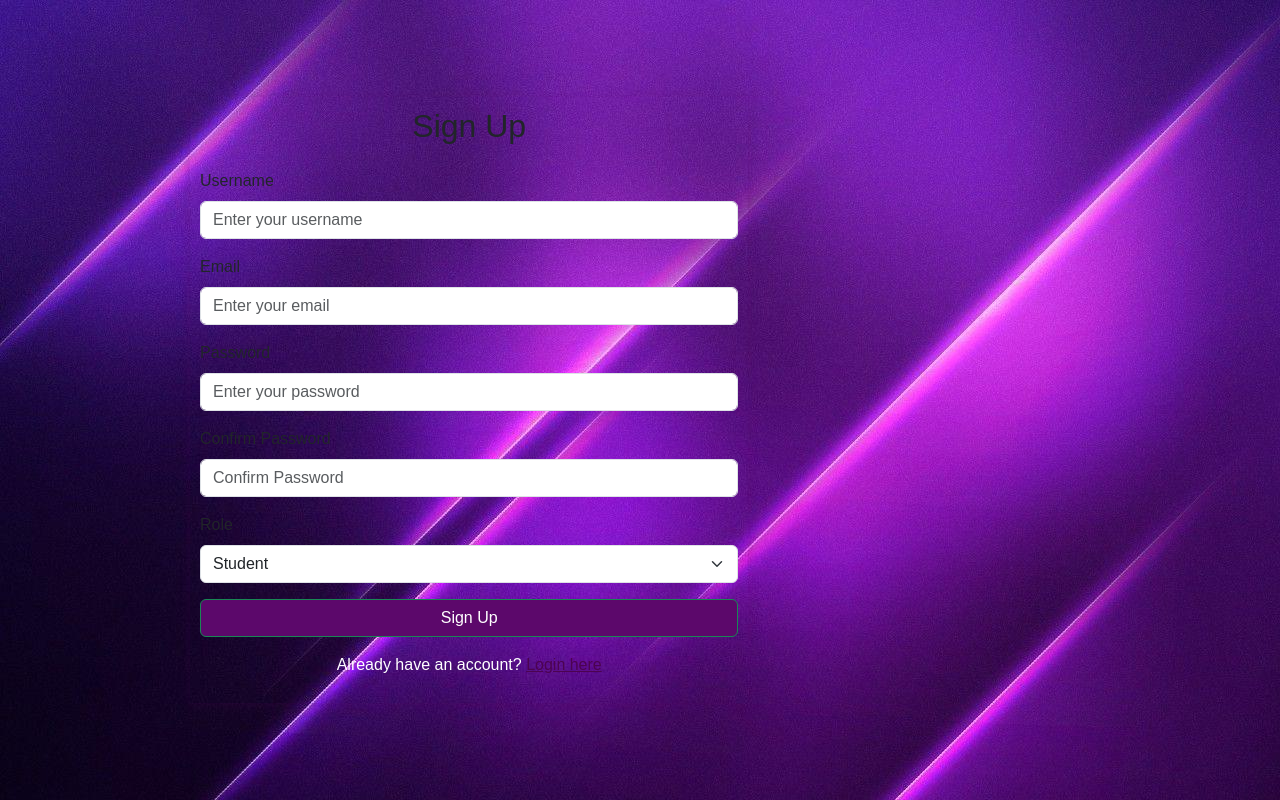
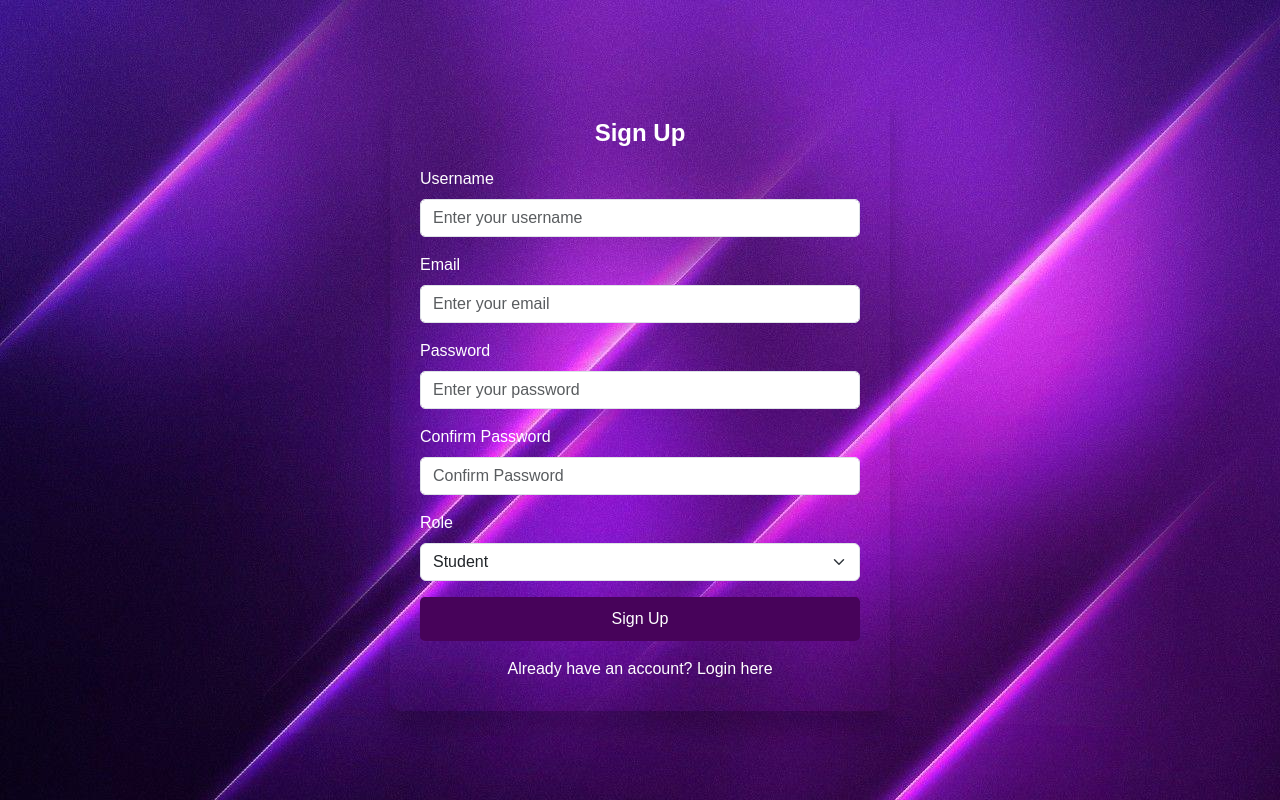
Before and after one commit to Devaraj-D/Project, a Flask app: page /signup in a window 1280 px wide. Run offline with Flask 3, Linux system fonts and the light colour scheme.

Commit message:
signin update

```diff
--- a/TalentConnect/JIM/settings.py
+++ b/TalentConnect/JIM/settings.py
@@ -87,8 +87,8 @@ DATABASES = {
             'NAME': 'JIM',
             'USER': 'root',
             # 'PASSWORD': 'devaraj2003',
-            #'PASSWORD': 'veerasurya2002',
-            'PASSWORD': 'Sakthi2004',
+            'PASSWORD': 'veerasurya2002',
+            #'PASSWORD': 'Sakthi2004',
             'HOST': 'localhost',
             'PORT': '3306',
     },
--- a/TalentConnect/project2/templates/signup.html
+++ b/TalentConnect/project2/templates/signup.html
@@ -5,66 +5,69 @@
     <meta name="viewport" content="width=device-width, initial-scale=1.0">
     <title>Sign Up</title>
     <link rel="stylesheet" href="https://cdn.jsdelivr.net/npm/bootstrap@5.3.0/dist/css/bootstrap.min.css">
-
     <style>
         body {
             background-image: url("{{ url_for('static', filename='assests/log-back.jpeg') }}");
-
-            margin: 0;
-            height: 100vh;
-            display: grid;
-            align-items: center;
-            justify-content: center;
-            font-family: Arial, sans-serif;
-        }
-
-        .content {
+            background-color: #f3f6f9;
             display: flex;
             justify-content: center;
             align-items: center;
-            justify-content:space-around
-
+            height: 100vh;
+            margin: 0;
+            font-family: Arial, sans-serif;
+            overflow: hidden; /* Prevents scrolling */
         }
 
         .signup-container {
-            align-items: center;
-            width: 800px;
-            padding-left: 1000px;
-            padding: 10px;
-            box-sizing: border-box;
-            box-shadow: 0 2px 10px rgba(96, 1, 102, 0.2);
-            justify-content: center;
-
+            /* background: rgba(255, 255, 255, 0.8);  */
+            border-radius: 10px;
+            box-shadow: 0 20px 20px rgba(0, 0, 0, 0.2); /* Shadow effect */
+            max-width: 500px;
+            width: 100%;
+            padding: 30px;
+            position: relative;
+            text-align: center;
+            color: #ffffff; /* Dark text color */
         }
 
-        .signup-container h1 {
-            font-size: 2rem;
+        .signup-container h2 {
+            margin-bottom: 20px;
+            font-size: 24px;
+            color: #ffffff;
+            font-weight: bold;
+        }
+
+        .form-control {
+            border-radius: 5px;
+            margin-bottom: 15px;
+        }
+
+        .btn-success {
+            background-color: #47035a;
+            border: none;
+            border-radius: 5px;
+            padding: 10px;
+            font-size: 16px;
+            width: 100%;
+        }
+
+        .btn-success:hover {
+            background-color: #6a017a;
+        }
+
+        a {
+            text-decoration: none;
             color: #ffffff;
         }
 
-        .signup-container p {
-            font-size: 1rem;
-            color: #ffffff;
-        }
-
-        .image-container {
-            width: 50%; /* Adjust width to balance the layout */
-            display: flex;
-            justify-content: flex-end;
-            align-items: center;
-            padding-left: 100px;
-        }
-
-        .image-container img {
-            max-width: 100%; /* Ensures the image doesn't overflow */
-            height: auto;    /* Keeps the image aspect ratio */
+        a:hover {
+            text-decoration: underline;
         }
     </style>
 </head>
 <body>
-    <div class="content">
     <div class="signup-container">
-            <h2 class="text-center mb-4">Sign Up</h2>
+        <h2>Sign Up</h2>
 
         <!-- Flash Messages -->
         {% with messages = get_flashed_messages(with_categories=true) %}
@@ -77,29 +80,30 @@
             {% endfor %}
         {% endif %}
         {% endwith %}
+
         <!-- Sign-Up Form -->
-            <form action="/signup" method="POST" class="mt-3">
-                <div class="mb-3">
+        <form action="/signup" method="POST">
+            <div class="mb-3 text-start">
                 <label for="username" class="form-label">Username</label>
                 <input type="text" name="username" id="username" class="form-control" placeholder="Enter your username" required>
             </div>
 
-                <div class="mb-3">
+            <div class="mb-3 text-start">
                 <label for="email" class="form-label">Email</label>
                 <input type="email" name="email" id="email" class="form-control" placeholder="Enter your email" required>
             </div>
 
-                <div class="mb-3">
+            <div class="mb-3 text-start">
                 <label for="password" class="form-label">Password</label>
                 <input type="password" name="password" id="password" class="form-control" placeholder="Enter your password" required>
             </div>
 
-                <div class="mb-3">
+            <div class="mb-3 text-start">
                 <label for="confirm_password" class="form-label">Confirm Password</label>
                 <input type="password" name="confirm_password" id="confirm_password" class="form-control" placeholder="Confirm Password" required>
             </div>
 
-                <div class="mb-3">
+            <div class="mb-3 text-start">
                 <label for="role" class="form-label">Role</label>
                 <select name="role" id="role" class="form-select">
                     <option value="student">Student</option>
@@ -107,16 +111,11 @@
                 </select>
             </div>
 
-                <button type="submit" class="btn btn-success w-100" style="background-color: rgb(92, 8, 107);">Sign Up</button>
+            <button type="submit" class="btn btn-success">Sign Up</button>
         </form>
 
-            <div class="text-center mt-3">
-                <p style="color: #ffffff;">Already have an account? <a href="/login" style="color: #4c0350;">Login here</a></p>
-            </div>
-        </div>
-
-        <div class="image-container">
-            <!-- <img src="{{ url_for('static', filename='assests/register.gif') }}" alt="Happy Man Pointing"> -->
+        <div class="mt-3 text-small">
+            Already have an account? <a href="/login">Login here</a>
         </div>
     </div>
 
```
Also changed, not shown: 1 other file. Lines whose indentation alone changed are shown as unchanged.
